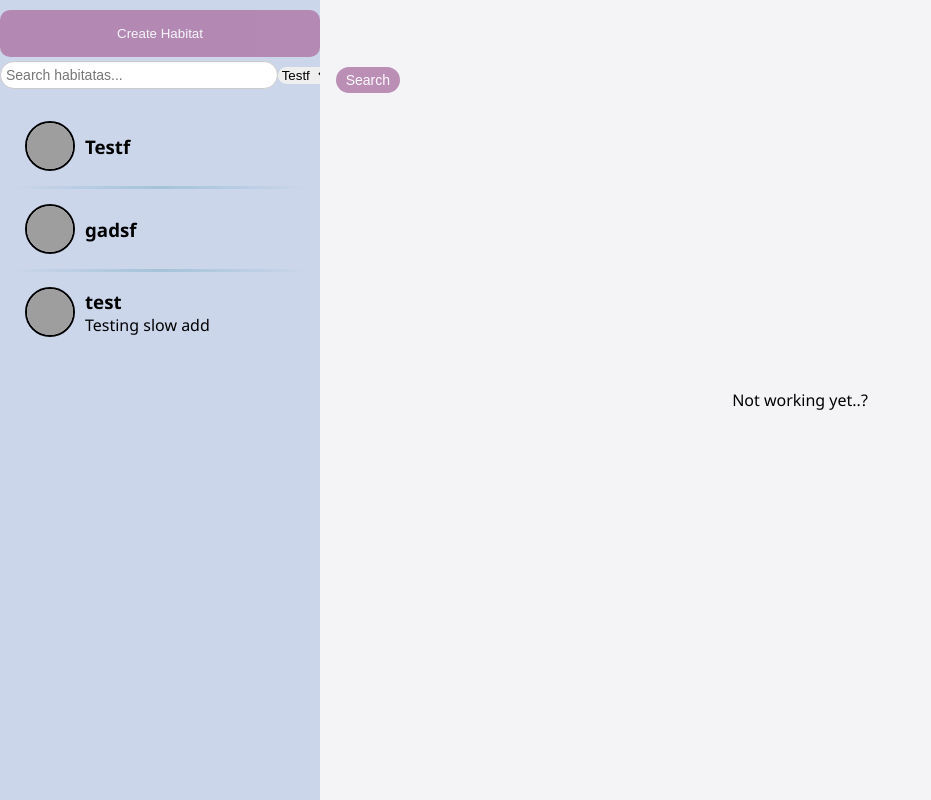
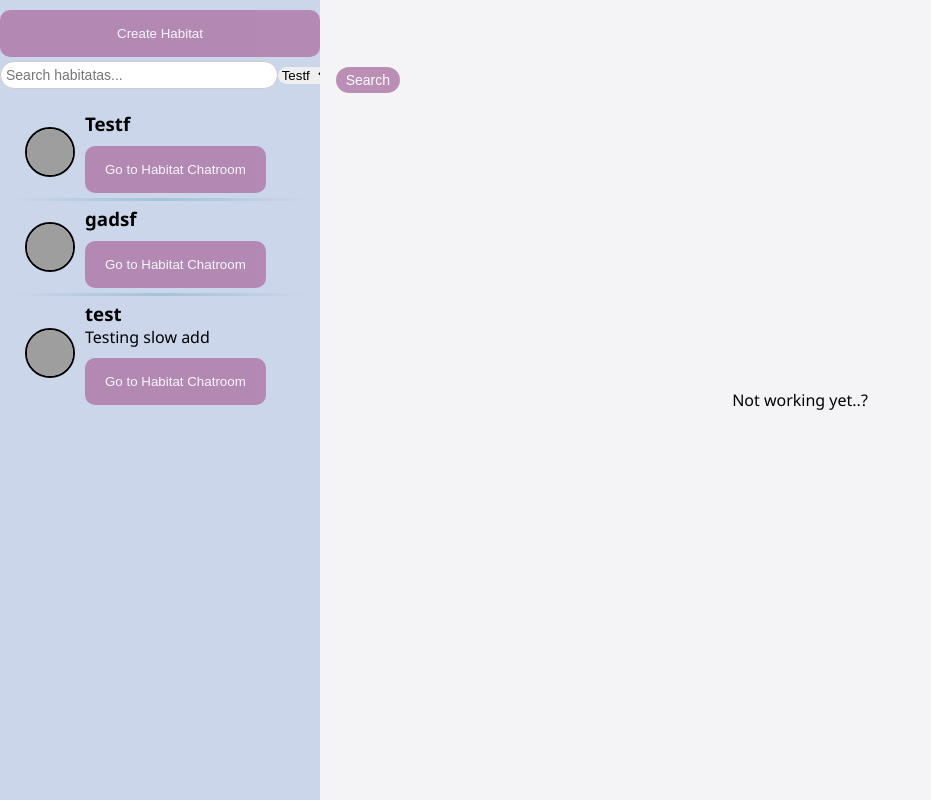
Before and after one commit to LiyuGT/HabitHero, a Flask app: page /habitats in a window 1280 px wide. Shown: the part 55-855 px from the top of the page, without its empty margins (0-931 px from the left). Run offline with Flask 3, Linux system fonts and the light colour scheme; a user stored in the database is signed in; some libraries are stand-ins or nearby versions; grey boxes are pictures that could not be loaded.

Commit message:
Habitat Chat Button(In Progress)
Don't pull

```diff
--- a/flask_app/templates/habitats.html
+++ b/flask_app/templates/habitats.html
@@ -55,6 +55,7 @@
                 <div class="habitat_details">
                     <h3>{{ habitat.title }}</h3>
                     <p>{{ habitat.users_habit }}</p>
+                    <button href="/chatroom/habitat.id"> Go to Habitat Chatroom</button>
                     <!-- <p>{{ habitat.user.habitats|length }} Inhabitants</p> -->
                 </div>
             </a>
```
Also changed, not shown: flask_app/Static/images/user_uploads/4daf4d1b-924c-11ee-9caf-988d464e8fea_Git_version_verification.png (added), instance/flask_habit_app.db.
